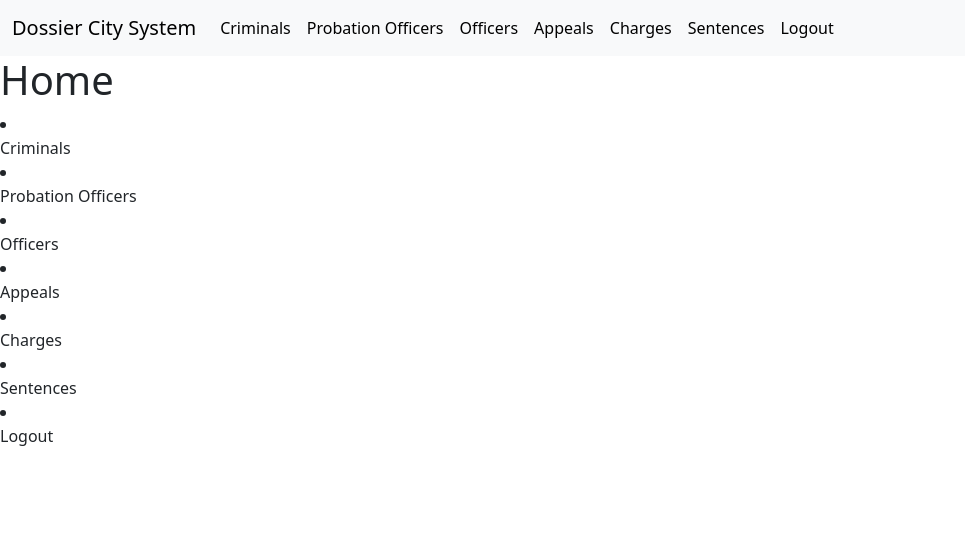
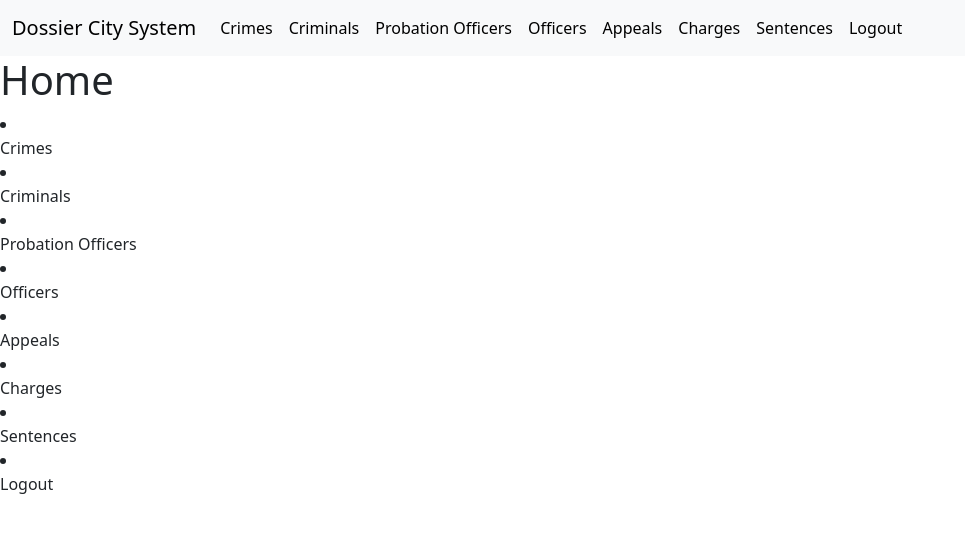
Before and after one commit to andylin2004/CSUY-3083-Project, a Flask app: page /home in a window 1280 px wide. Shown: the top 533 px of the page, without its empty margins (0-965 px from the left). Run offline with Flask 3, Linux system fonts and the light colour scheme.

Commit message:
navbar adjustments

```diff
--- a/templates/appeals.html
+++ b/templates/appeals.html
@@ -12,6 +12,9 @@
             </button>
             <div class="collapse navbar-collapse" id="navbarSupportedContent">
             <ul class="navbar-nav me-auto mb-2 mb-lg-0">
+                <li class="nav-item">
+                    <a class="nav-link active" aria-current="page" href="crimes">Crimes</a>
+                </li>
                 <li class="nav-item">
                     <a class="nav-link active" aria-current="page" href="criminals">Criminals</a>
                 </li>
--- a/templates/charges.html
+++ b/templates/charges.html
@@ -12,6 +12,9 @@
             </button>
             <div class="collapse navbar-collapse" id="navbarSupportedContent">
             <ul class="navbar-nav me-auto mb-2 mb-lg-0">
+                <li class="nav-item">
+                    <a class="nav-link active" aria-current="page" href="crimes">Crimes</a>
+                </li>
                 <li class="nav-item">
                     <a class="nav-link active" aria-current="page" href="criminals">Criminals</a>
                 </li>
--- a/templates/crimes.html
+++ b/templates/crimes.html
@@ -12,6 +12,9 @@
             </button>
             <div class="collapse navbar-collapse" id="navbarSupportedContent">
             <ul class="navbar-nav me-auto mb-2 mb-lg-0">
+                <li class="nav-item">
+                    <a class="nav-link active" aria-current="page" href="crimes">Crimes</a>
+                </li>
                 <li class="nav-item">
                     <a class="nav-link active" aria-current="page" href="criminals">Criminals</a>
                 </li>
--- a/templates/criminals.html
+++ b/templates/criminals.html
@@ -12,6 +12,9 @@
             </button>
             <div class="collapse navbar-collapse" id="navbarSupportedContent">
             <ul class="navbar-nav me-auto mb-2 mb-lg-0">
+                <li class="nav-item">
+                    <a class="nav-link active" aria-current="page" href="crimes">Crimes</a>
+                </li>
                 <li class="nav-item">
                     <a class="nav-link active" aria-current="page" href="criminals">Criminals</a>
                 </li>
--- a/templates/home.html
+++ b/templates/home.html
@@ -12,6 +12,9 @@
             </button>
             <div class="collapse navbar-collapse" id="navbarSupportedContent">
             <ul class="navbar-nav me-auto mb-2 mb-lg-0">
+                <li class="nav-item">
+                    <a class="nav-link active" aria-current="page" href="crimes">Crimes</a>
+                </li>
                 <li class="nav-item">
                     <a class="nav-link active" aria-current="page" href="criminals">Criminals</a>
                 </li>
@@ -39,6 +42,9 @@
         </nav>
         <h1>Home</h1>
         <li class="nav-item">
+            <a class="nav-link active" aria-current="page" href="crimes">Crimes</a>
+        </li>
+        <li class="nav-item">
             <a class="nav-link active" aria-current="page" href="criminals">Criminals</a>
         </li>
         <li class="nav-item">
--- a/templates/officers.html
+++ b/templates/officers.html
@@ -12,6 +12,9 @@
             </button>
             <div class="collapse navbar-collapse" id="navbarSupportedContent">
             <ul class="navbar-nav me-auto mb-2 mb-lg-0">
+                <li class="nav-item">
+                    <a class="nav-link active" aria-current="page" href="crimes">Crimes</a>
+                </li>
                 <li class="nav-item">
                     <a class="nav-link active" aria-current="page" href="criminals">Criminals</a>
                 </li>
--- a/templates/probation_officers.html
+++ b/templates/probation_officers.html
@@ -12,6 +12,9 @@
             </button>
             <div class="collapse navbar-collapse" id="navbarSupportedContent">
             <ul class="navbar-nav me-auto mb-2 mb-lg-0">
+                <li class="nav-item">
+                    <a class="nav-link active" aria-current="page" href="crimes">Crimes</a>
+                </li>
                 <li class="nav-item">
                     <a class="nav-link active" aria-current="page" href="criminals">Criminals</a>
                 </li>
--- a/templates/sentences.html
+++ b/templates/sentences.html
@@ -12,6 +12,9 @@
             </button>
             <div class="collapse navbar-collapse" id="navbarSupportedContent">
             <ul class="navbar-nav me-auto mb-2 mb-lg-0">
+                <li class="nav-item">
+                    <a class="nav-link active" aria-current="page" href="crimes">Crimes</a>
+                </li>
                 <li class="nav-item">
                     <a class="nav-link active" aria-current="page" href="criminals">Criminals</a>
                 </li>
```
